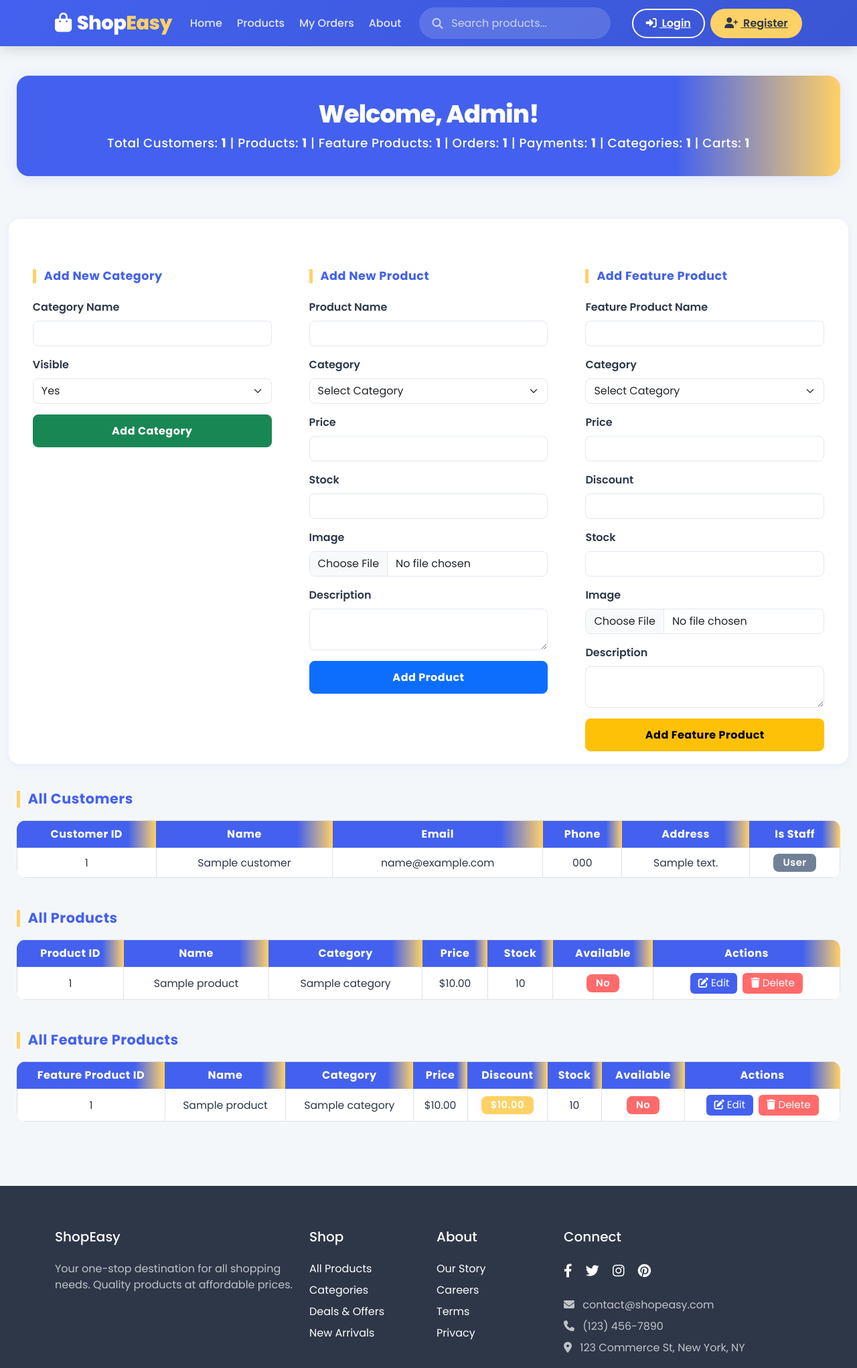
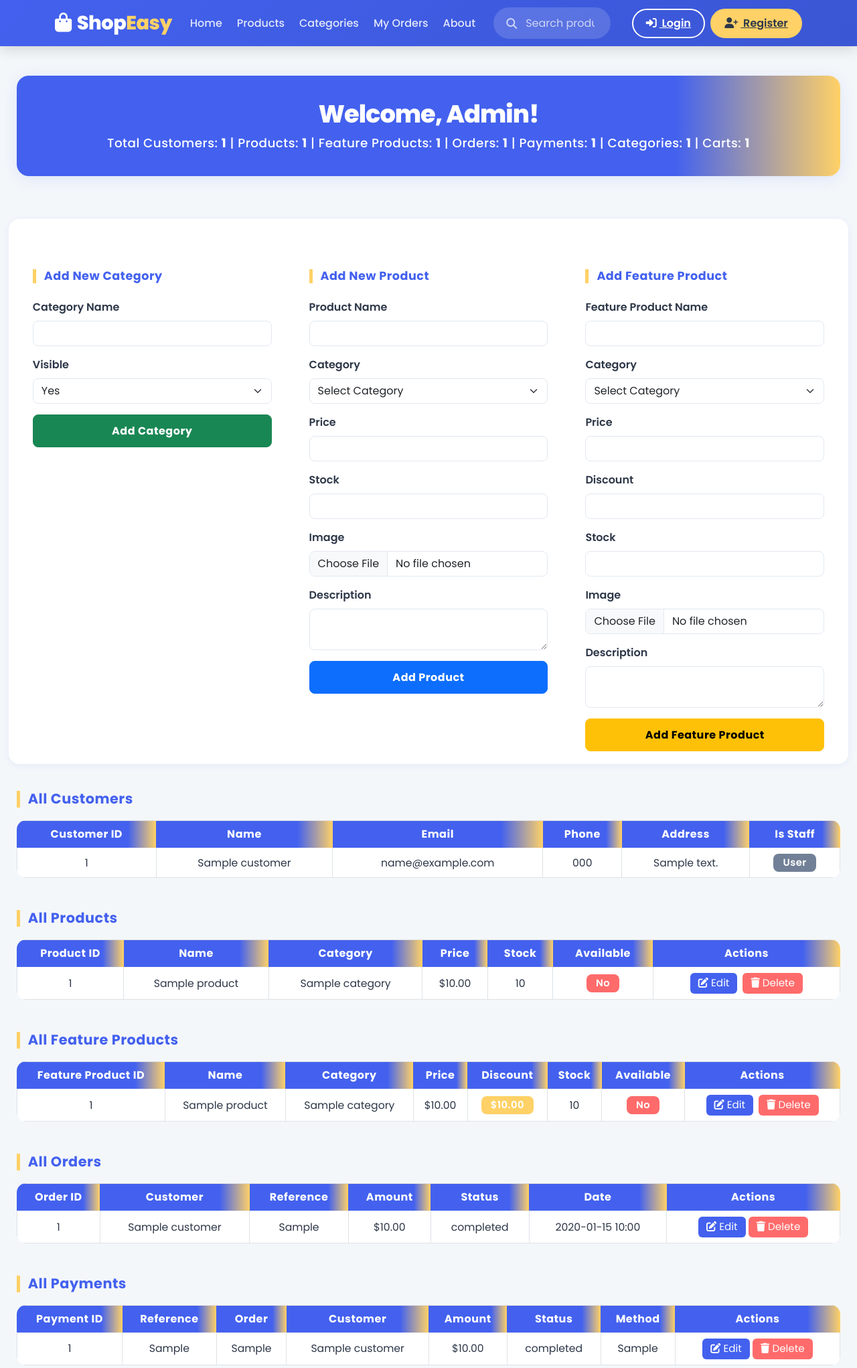
Before and after one commit to Rattnak-007/ecommerce_web, a Django app: template ecommerce/templates/ecommerce/admin-dashboard/dashboard.html in a window 1280 px wide. Shown: the top 2043 px of the page at 67% size. Run offline with Django 3.2, Linux system fonts and the light colour scheme; the template is opened without the code that fills it: most values are stand-ins (such as "Sample title", 1, 10 or a date in 2020).

Commit message:
update more in admin

```diff
--- a/ecommerce/templates/ecommerce/admin-dashboard/dashboard.html
+++ b/ecommerce/templates/ecommerce/admin-dashboard/dashboard.html
@@ -285,9 +285,6 @@ Dashboard {% endblock %} {% block content %}
     </table>
   </div>
 
-  {% comment %} Repeat similar structure for Products, Feature Products, Orders,
-  Payments, Categories, Carts {% endcomment %}
-
   <!-- Products Table -->
   <h4>All Products</h4>
   <div class="table-responsive mb-5">
@@ -423,6 +420,146 @@ Dashboard {% endblock %} {% block content %}
       </tbody>
     </table>
   </div>
+
+  <!-- Orders Table -->
+  <h4 id="order">All Orders</h4>
+  <div class="table-responsive mb-5">
+    <table class="table table-bordered table-hover align-middle">
+      <thead class="table-light">
+        <tr>
+          <th>Order ID</th>
+          <th>Customer</th>
+          <th>Reference</th>
+          <th>Amount</th>
+          <th>Status</th>
+          <th>Date</th>
+          <th>Actions</th>
+        </tr>
+      </thead>
+      <tbody>
+        {% for order in orders %}
+        <tr>
+          <td>{{ order.order_id }}</td>
+          <td>{{ order.customer.name }}</td>
+          <td>{{ order.booking_reference }}</td>
+          <td>${{ order.amount|floatformat:2 }}</td>
+          <td>{{ order.status }}</td>
+          <td>{{ order.created_at|date:"Y-m-d H:i" }}</td>
+          <td>
+            <a href="{% url 'admin_edit_order' order.order_id %}" class="btn btn-edit btn-sm">
+              <i class="fas fa-edit"></i> Edit
+            </a>
+            <form method="post" action="{% url 'admin_delete_order' order.order_id %}" style="display:inline;">
+              {% csrf_token %}
+              <button type="submit" class="btn btn-delete btn-sm"
+                onclick="return confirm('Are you sure you want to delete this order?');">
+                <i class="fas fa-trash"></i> Delete
+              </button>
+            </form>
+          </td>
+        </tr>
+        {% empty %}
+        <tr>
+          <td colspan="7" class="text-center">No orders found.</td>
+        </tr>
+        {% endfor %}
+      </tbody>
+    </table>
+  </div>
+
+  <!-- Payments Table -->
+  <h4 id="payment" >All Payments</h4>
+  <div class="table-responsive mb-5">
+    <table class="table table-bordered table-hover align-middle">
+      <thead class="table-light">
+        <tr>
+          <th>Payment ID</th>
+          <th>Reference</th>
+          <th>Order</th>
+          <th>Customer</th>
+          <th>Amount</th>
+          <th>Status</th>
+          <th>Method</th>
+          <th>Actions</th>
+        </tr>
+      </thead>
+      <tbody>
+        {% for payment in payments %}
+        <tr>
+          <td>{{ payment.payment_id }}</td>
+          <td>{{ payment.payment_reference }}</td>
+          <td>{{ payment.order.booking_reference }}</td>
+          <td>{{ payment.customer.name }}</td>
+          <td>${{ payment.amount|floatformat:2 }}</td>
+          <td>{{ payment.status }}</td>
+          <td>{{ payment.payment_method }}</td>
+          <td>
+            <a href="{% url 'admin_edit_payment' payment.payment_id %}" class="btn btn-edit btn-sm">
+              <i class="fas fa-edit"></i> Edit
+            </a>
+            <form method="post" action="{% url 'admin_delete_payment' payment.payment_id %}" style="display:inline;">
+              {% csrf_token %}
+              <button type="submit" class="btn btn-delete btn-sm"
+                onclick="return confirm('Are you sure you want to delete this payment?');">
+                <i class="fas fa-trash"></i> Delete
+              </button>
+            </form>
+          </td>
+        </tr>
+        {% empty %}
+        <tr>
+          <td colspan="8" class="text-center">No payments found.</td>
+        </tr>
+        {% endfor %}
+      </tbody>
+    </table>
+  </div>
+
+  <!-- Categories Table -->
+  <h4 id="category" >All Categories</h4>
+  <div class="table-responsive mb-5">
+    <table class="table table-bordered table-hover align-middle">
+      <thead class="table-light">
+        <tr>
+          <th>Category ID</th>
+          <th>Name</th>
+          <th>Visible</th>
+          <th>Actions</th>
+        </tr>
+      </thead>
+      <tbody>
+        {% for category in categories %}
+        <tr>
+          <td>{{ category.category_id }}</td>
+          <td>{{ category.name }}</td>
+          <td>
+            {% if category.visible %}
+              <span class="badge bg-success">Yes</span>
+            {% else %}
+              <span class="badge bg-danger">No</span>
+            {% endif %}
+          </td>
+          <td>
+            <a href="{% url 'admin_edit_category' category.category_id %}" class="btn btn-edit btn-sm">
+              <i class="fas fa-edit"></i> Edit
+            </a>
+            <form method="post" action="{% url 'admin_delete_category' category.category_id %}" style="display:inline;">
+              {% csrf_token %}
+              <button type="submit" class="btn btn-delete btn-sm"
+                onclick="return confirm('Are you sure you want to delete this category?');">
+                <i class="fas fa-trash"></i> Delete
+              </button>
+            </form>
+          </td>
+        </tr>
+        {% empty %}
+        <tr>
+          <td colspan="4" class="text-center">No categories found.</td>
+        </tr>
+        {% endfor %}
+      </tbody>
+    </table>
+  </div>
   <!-- ...existing code... -->
 </div>
 {% endblock %}
--- a/ecommerce/templates/ecommerce/base.html
+++ b/ecommerce/templates/ecommerce/base.html
@@ -378,17 +378,30 @@
               </a>
             </li>
             {% endif %}
-            {% if request.user.is_authenticated and request.user.is_staff %}
+            {% if not request.user.is_authenticated or not request.user.is_staff %}
             <li class="nav-item">
               <a class="nav-link" href="{% url 'categories' %}"> Categories </a>
             </li>
             {% endif %}
+            {% if not request.user.is_authenticated or not request.user.is_staff %}
             <li class="nav-item">
               <a class="nav-link" href="{% url 'orders' %}"> My Orders </a>
             </li>
+            {% endif %}
             {% if not request.user.is_authenticated or not request.user.is_staff %}
             <li class="nav-item">
               <a class="nav-link" href="{% url 'about' %}"> About </a>
+            </li>
+            {% endif %}
+            {% if request.user.is_authenticated and request.user.is_staff %}
+            <li class="nav-item">
+              <a class="nav-link" href="#payment"> Payment </a>
+            </li>
+            <li class="nav-item">
+              <a class="nav-link" href="#category"> Categories </a>
+            </li>
+            <li class="nav-item">
+              <a class="nav-link" href="#order"> Order </a>
             </li>
             {% endif %}
           </ul>
--- a/ecommerce/urls.py
+++ b/ecommerce/urls.py
@@ -60,4 +60,10 @@ urlpatterns = [
     path('admin-dashboard/product/delete/<int:product_id>/', admin_delete_product, name='admin_delete_product'),
     path('admin-dashboard/feature-product/edit/<int:feature_product_id>/', admin_edit_feature_product, name='admin_edit_feature_product'),
     path('admin-dashboard/feature-product/delete/<int:feature_product_id>/', admin_delete_feature_product, name='admin_delete_feature_product'),
+    path('admin-dashboard/order/edit/<int:order_id>/', views.admin_edit_order, name='admin_edit_order'),
+    path('admin-dashboard/order/delete/<int:order_id>/', views.admin_delete_order, name='admin_delete_order'),
+    path('admin-dashboard/payment/edit/<int:payment_id>/', views.admin_edit_payment, name='admin_edit_payment'),
+    path('admin-dashboard/payment/delete/<int:payment_id>/', views.admin_delete_payment, name='admin_delete_payment'),
+    path('admin-dashboard/category/edit/<int:category_id>/', views.admin_edit_category, name='admin_edit_category'),
+    path('admin-dashboard/category/delete/<int:category_id>/', views.admin_delete_category, name='admin_delete_category'),
 ]
```
Also changed, not shown: ecommerce/templates/ecommerce/admin-dashboard/edit_category.html (added, +23 -0 lines), ecommerce/templates/ecommerce/admin-dashboard/edit_order.html (added, +33 -0 lines), ecommerce/templates/ecommerce/admin-dashboard/edit_payment.html (added, +32 -0 lines), ecommerce/views.py (+60 -0 lines), db.sqlite3.
